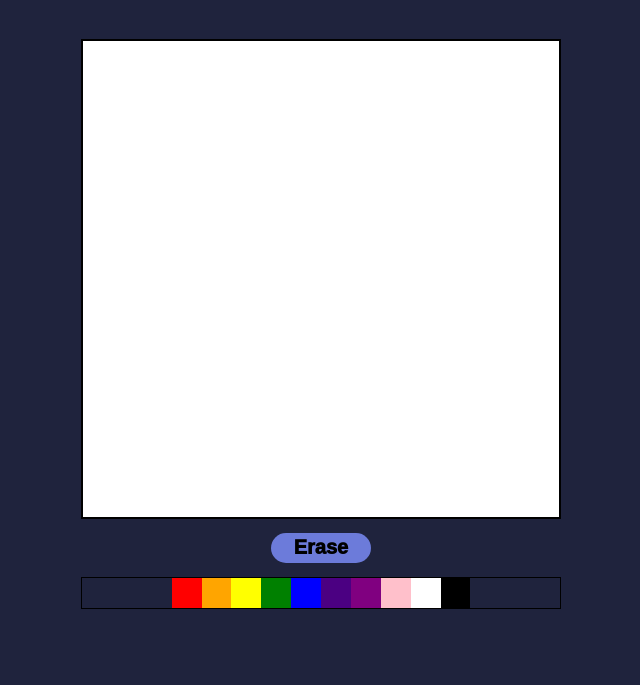
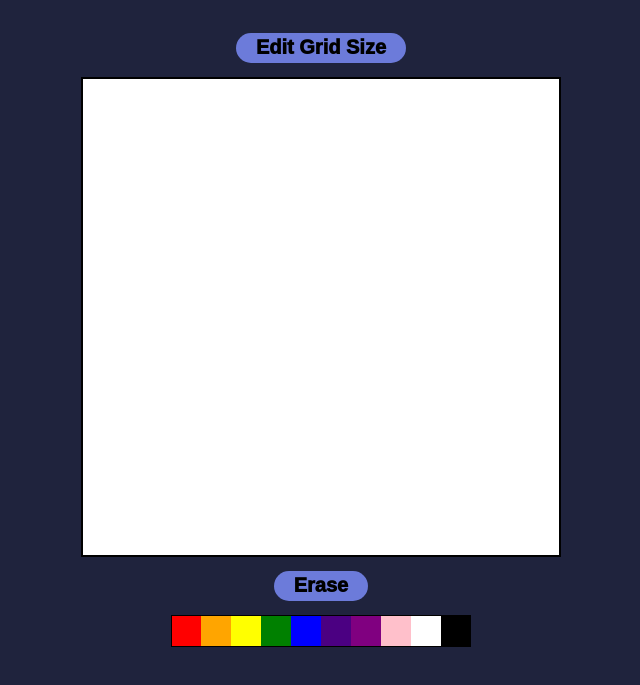
Before and after one commit to Mamii868/etch-a-scketch, a plain HTML site: page index.html in a window 1280 px wide. Shown: the part 69-754 px from the top of the page, without its empty margins (319-959 px from the left). Drawn offline with Linux system fonts and the light colour scheme.

Commit message:
Move button style to all buttons

```diff
--- a/index.html
+++ b/index.html
@@ -8,8 +8,9 @@
   </head>
   <body>
     <h1>Etch-A-Sketch</h1>
+    <button class="btn sizeInput">Edit Grid Size</button>
     <div class="sketchContainer"></div>
-    <button class="eraseBtn">Erase</button>
+    <button class="btn eraseBtn">Erase</button>
     <div class="colorContainer">
     </div>
   </body>
--- a/index.js
+++ b/index.js
@@ -37,7 +37,7 @@ function colorGrid() {
   colors.forEach((color) => {
     colorContainer.innerHTML += `<div class="colorBox" value="${color}" style="background-color:${color}"></div>`;
   });
-
+  colorContainer.classList.add("colorContainerShrink")
 //Erase Screen
 eraseBtn.addEventListener("click", () => {
     sketchBox.forEach(box => {
--- a/style.css
+++ b/style.css
@@ -26,18 +26,19 @@ body {
 .colorContainer {
   justify-content: center;
   display: inline-flex;
-    width: 480px;
+  width: fit-content;
   height: auto;
   border: 1px solid black;
 }
 
 .colorBox {
-flex-basis: 6.25%;
+  width: 29.9px;
   height: 29.9px;
 }
 
-.eraseBtn {
-    width: 100px;
+.btn {
+  width: fit-content;
+  padding: 0px 20px;
   height: 30px;
   background-color: #6c7bda;
   border-radius: 20px;
@@ -48,16 +49,11 @@ flex-basis: 6.25%;
   font-weight: 1000;
 }
 
-.eraseBtn:hover {
+.btn:hover {
   scale: 1.4;
   cursor: pointer;
-
 }
 
-.eraseBtn:hover:active {
+.btn:hover:active {
   background-color: #9aa7ff;
 }
-
-.colorContainerShrink {
-    width: fit-content;
-}
```
Lines whose indentation alone changed are shown as unchanged.
